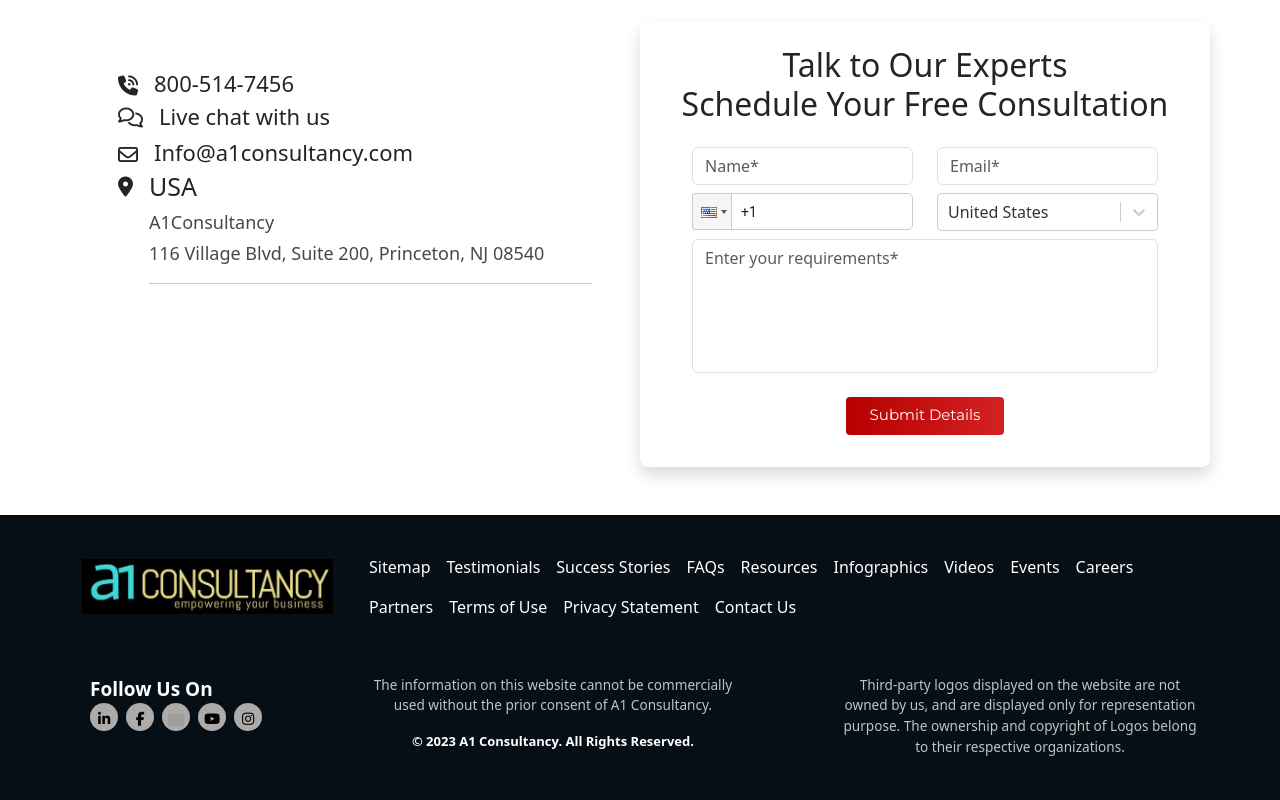
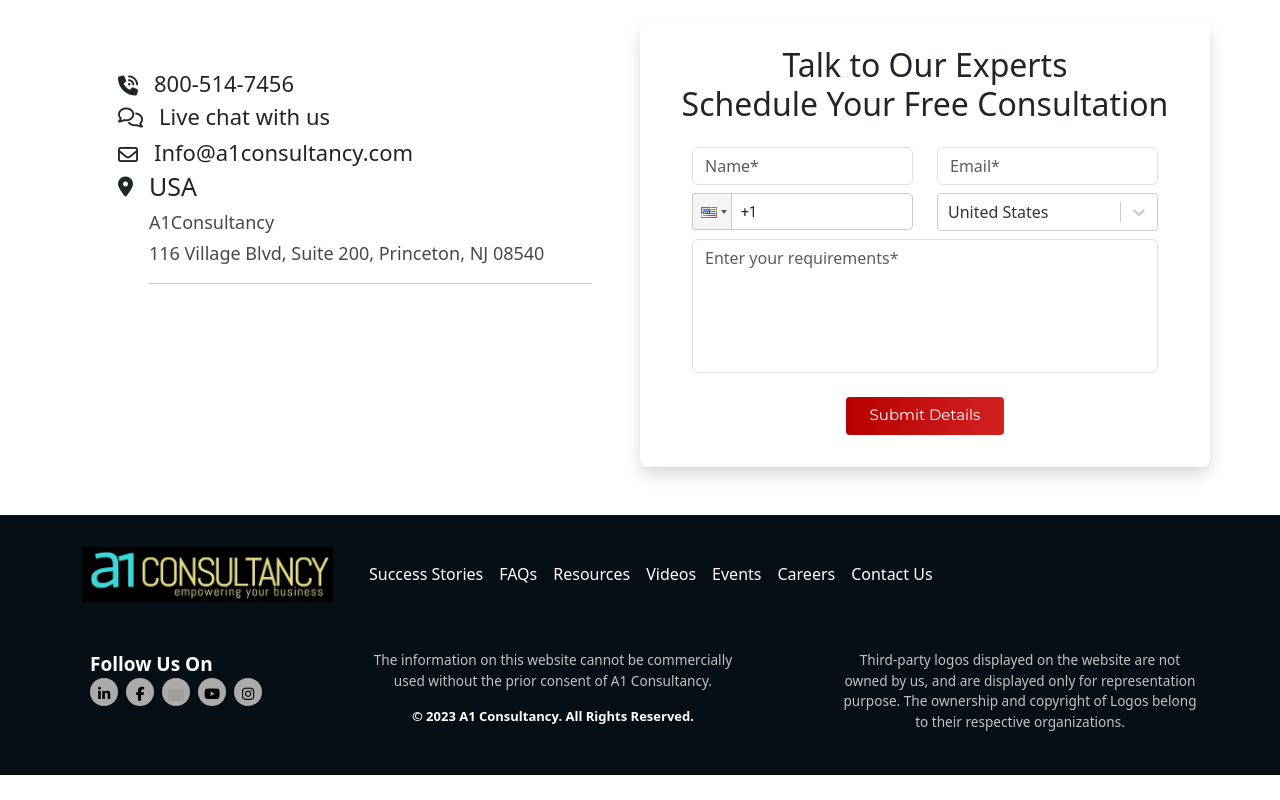
Before and after one commit to farukh110/A1consultancy-Frontend, a React (Vite) app: page / in a window 1280 px wide. Shown: the part 2036-2836 px from the top of the page. After the commit the page ends 2811 px from the top, so only its background shows below. Built offline with nearby package versions, Linux system fonts and the light colour scheme; no server answers; grey boxes are pictures that could not be loaded.

Commit message:
updated few things in footer

```diff
--- a/src/components/layouts/footer/Footer.jsx
+++ b/src/components/layouts/footer/Footer.jsx
@@ -16,16 +16,8 @@ const Footer = () => {
                             />
                         </a>
                         <ul className="nav footer-nav col-md-9 justify-content-start">
-                            <li className="nav-item">
-                                <a href="/sitemap.php" className="nav-link px-2">
-                                    Sitemap
-                                </a>
-                            </li>
-                            <li className="nav-item">
-                                <a href="/customer-testimonials.php" className="nav-link px-2">
-                                    Testimonials
-                                </a>
-                            </li>
+
+
                             <li className="nav-item">
                                 <a href="/success-stories/" className="nav-link px-2">
                                     Success Stories
@@ -42,11 +34,7 @@ const Footer = () => {
                                     Resources
                                 </a>
                             </li>
-                            <li className="nav-item">
-                                <a href="/infographics/" className="nav-link px-2">
-                                    Infographics
-                                </a>
-                            </li>
+
                             <li className="nav-item">
                                 <a href="/videos.php" className="nav-link px-2">
                                     Videos
@@ -62,21 +50,7 @@ const Footer = () => {
                                     Careers
                                 </a>
                             </li>
-                            <li className="nav-item">
-                                <a href="/forms/partners.php#top" className="nav-link px-2">
-                                    Partners
-                                </a>
-                            </li>
-                            <li className="nav-item">
-                                <a href="/terms-of-use.php" className="nav-link px-2">
-                                    Terms of Use
-                                </a>
-                            </li>
-                            <li className="nav-item">
-                                <a href="/privacy.php" className="nav-link px-2">
-                                    Privacy Statement
-                                </a>
-                            </li>
+
                             <li className="nav-item">
                                 <a
                                     href="/forms/contactform.php?#top"
```
